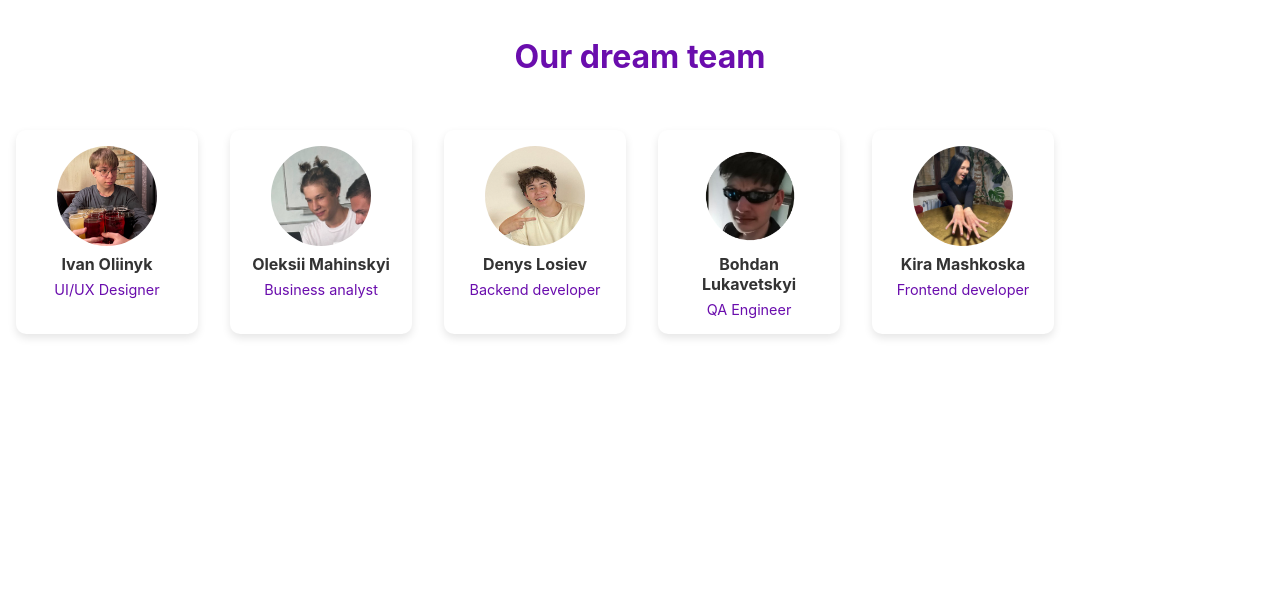
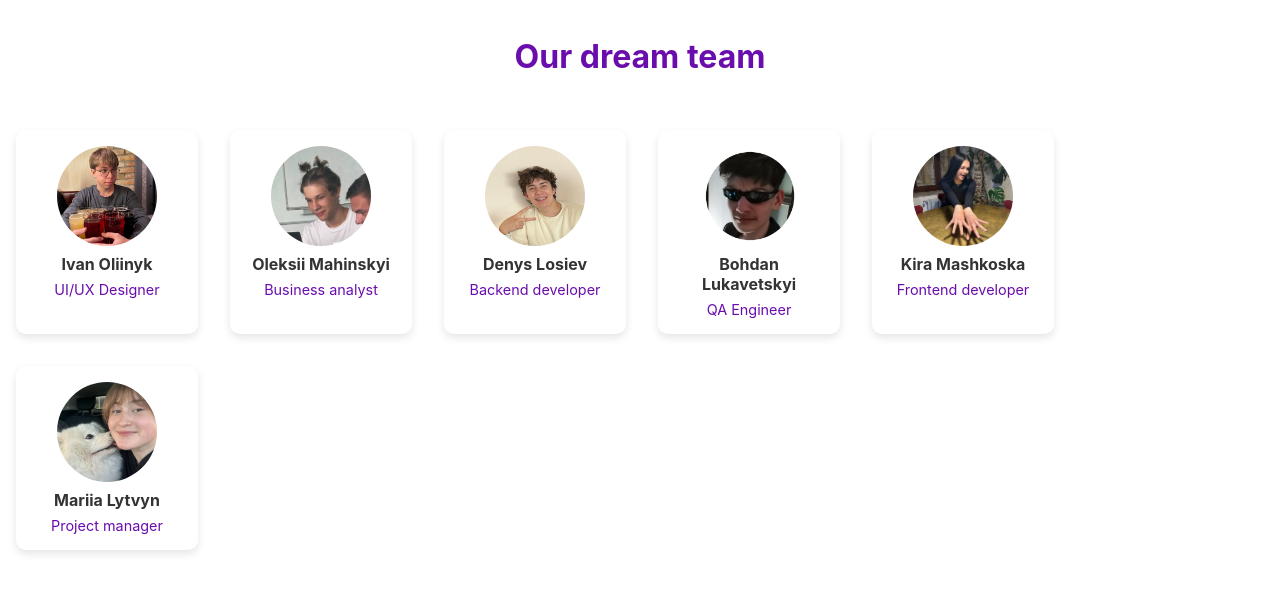
Before and after one commit to OleksaLv/Sombra-sBestTeam, a React (Create React App) app: page / in a window 1280 px wide. Shown: the top 592 px of the page. Built offline with nearby package versions, Linux system fonts and the light colour scheme.

Commit message:
add info

```diff
--- a/src/components/Body.js
+++ b/src/components/Body.js
@@ -40,6 +40,14 @@
               <div style={styles.textContainer}>
                   <h2 style={styles.name}>Kira Mashkoska</h2>
                   <p style={styles.position}>Frontend developer</p>
+              </div>
+          </div>
+
+          <div style={styles.card}>
+              <img src={"/Maria(1).png"} alt="Mariia Lytvyn" style={styles.photo} />
+              <div style={styles.textContainer}>
+                  <h2 style={styles.name}>Mariia Lytvyn</h2>
+                  <p style={styles.position}>Project manager</p>
               </div>
           </div>
     </main>
```
Also changed, not shown: public/Maria(1).png (added).
